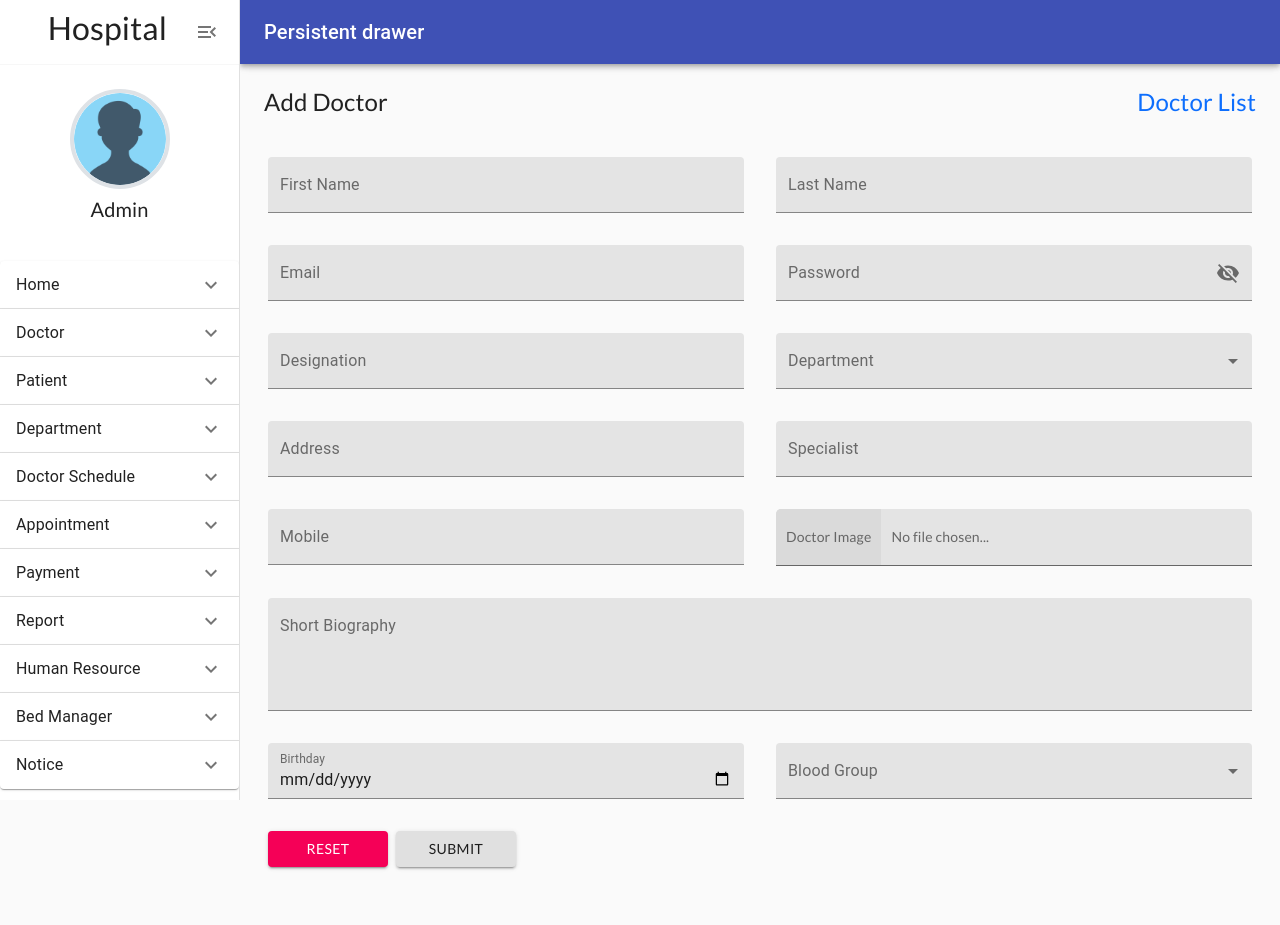
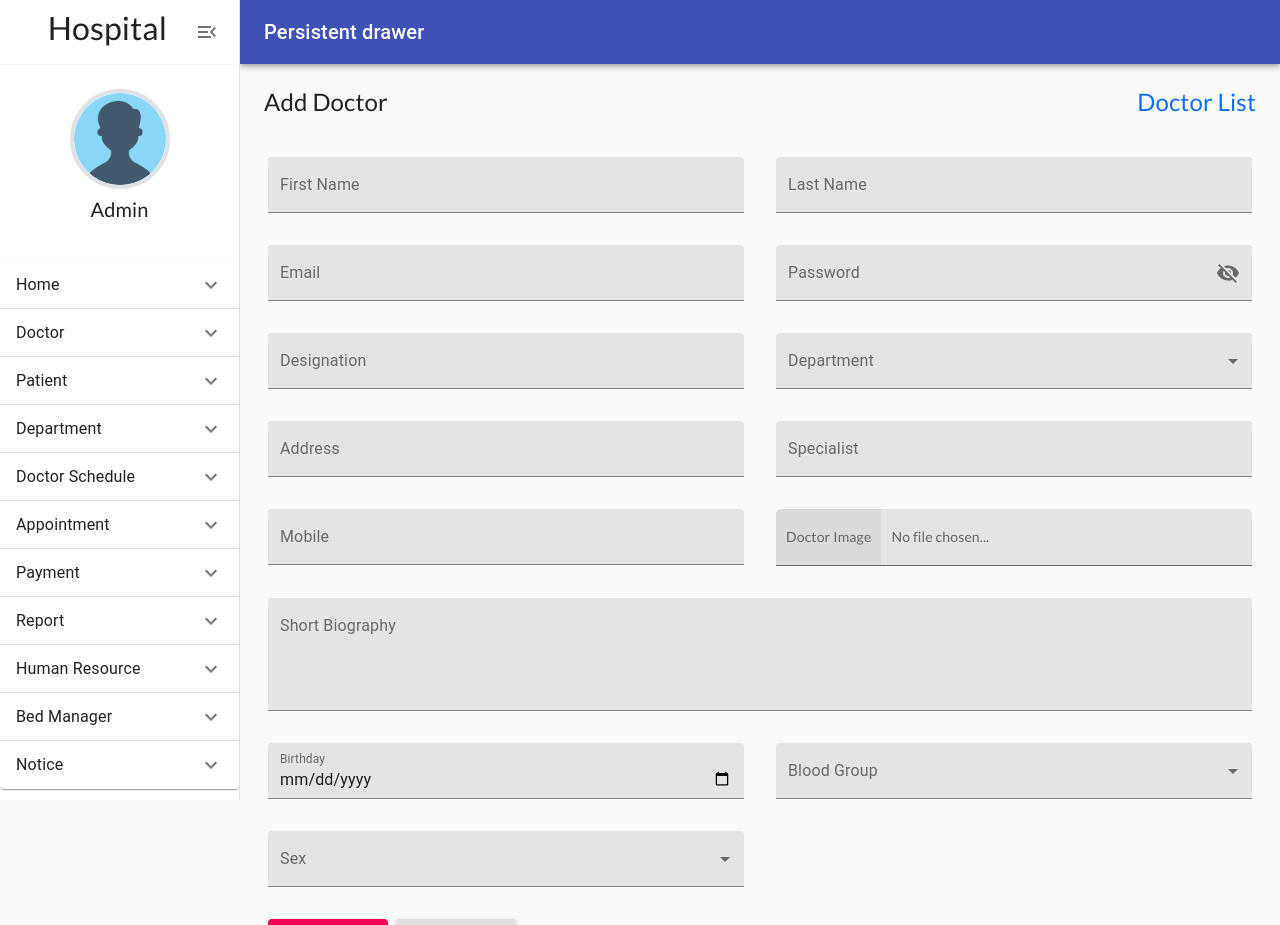
Before and after one commit to nayem1816/hospital-management-stytem-client, a React (Create React App) app: page /doctor/addDoctor in a window 1280 px wide. Shown: the top 925 px of the page. Built offline with nearby package versions, Linux system fonts and the light colour scheme.

Commit message:
add doctor complete

```diff
--- a/src/pages/Doctor/AddDoctor/AddDoctor.jsx
+++ b/src/pages/Doctor/AddDoctor/AddDoctor.jsx
@@ -123,6 +123,13 @@ const AddDoctor = () => {
                                 register={register}
                             />
                         </div>
+                        <div className="col-md-6 p-3 doctor-sex">
+                            <CustomSelect
+                                placeHolder="Sex"
+                                selectOptions={["Male", "Female", "Other"]}
+                                register={register}
+                            />
+                        </div>
                         <div className="col-md-12 p-3 button">
                             <CustomButton
                                 btnType={"btn"}
```
